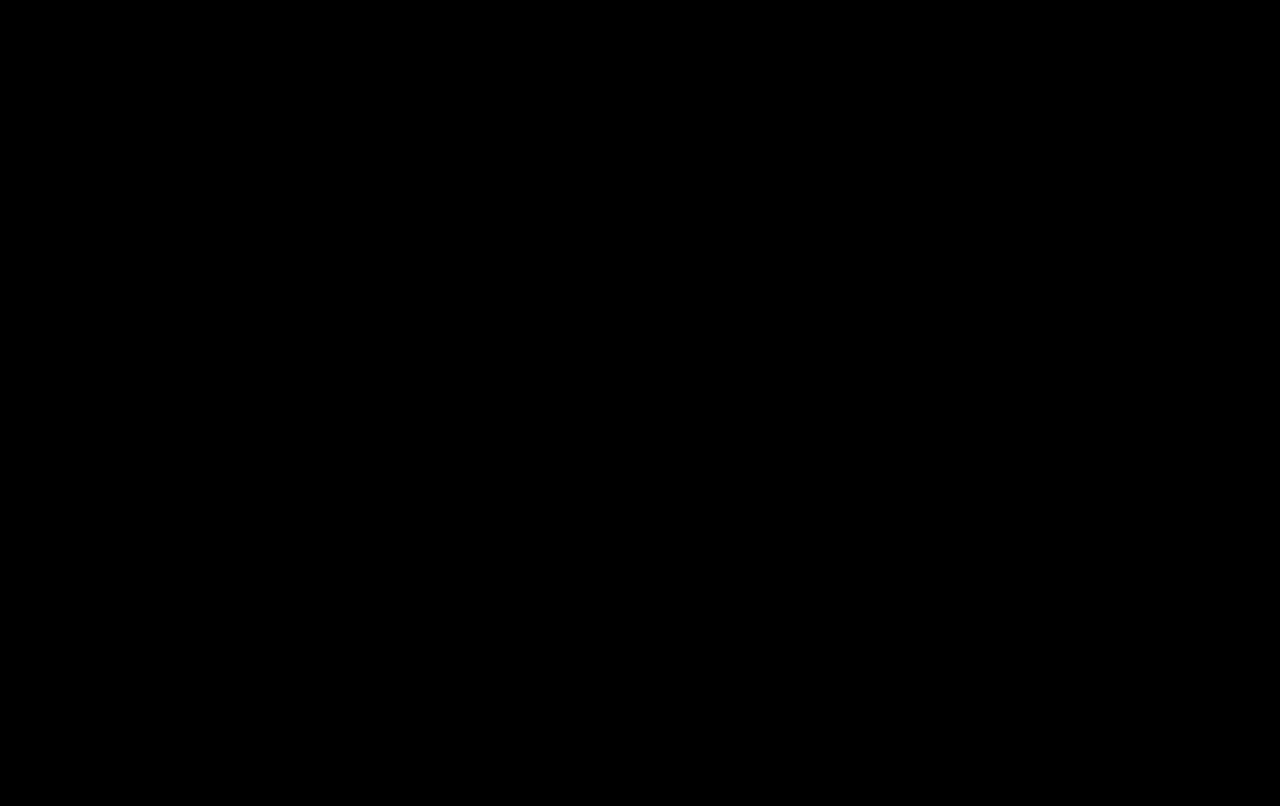
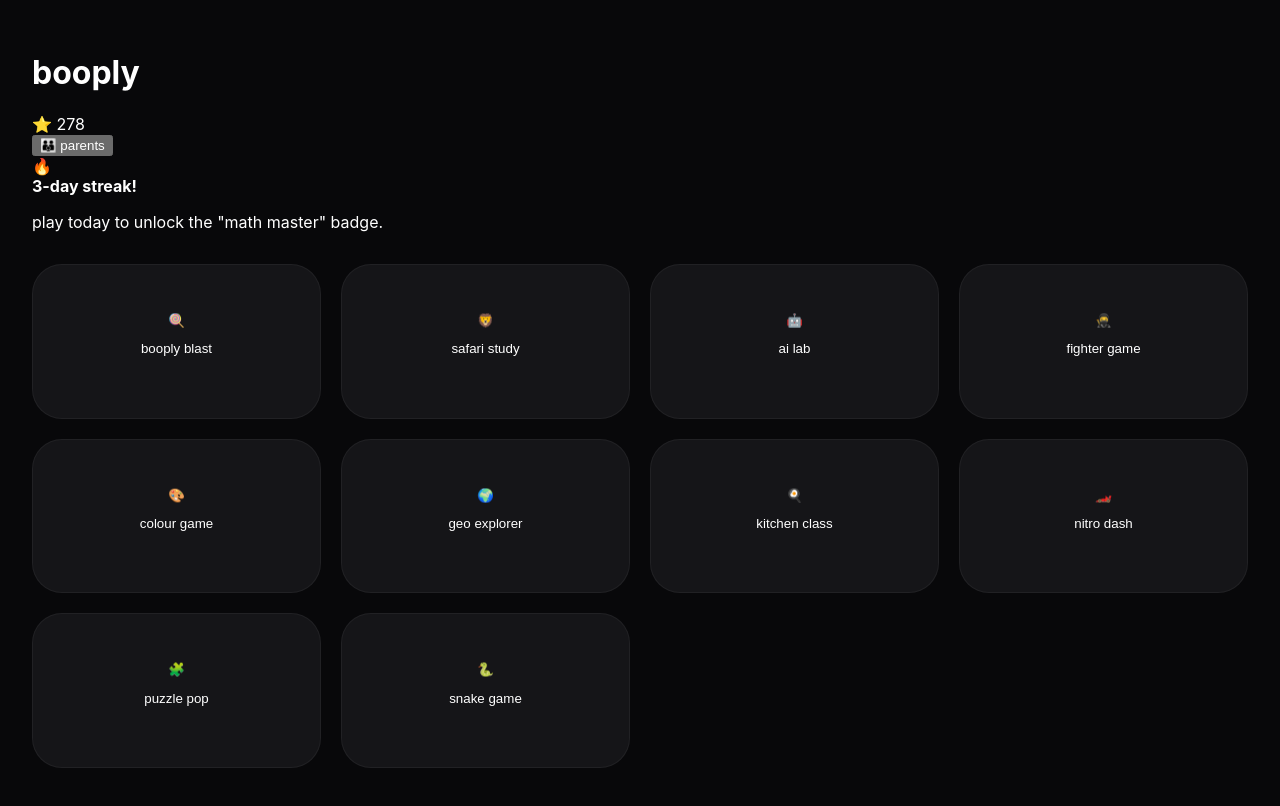
Before and after one commit to Hemantsharma800/booply-site, a React (Vite) app: page / in a window 1280 px wide. Shown: the top 806 px of the page. Built offline with nearby package versions, Linux system fonts and the light colour scheme.

Commit message:
fix: resolve blank screen by correcting relative paths and adding parental portal

```diff
--- a/src/app.jsx
+++ b/src/app.jsx
@@ -1,11 +1,12 @@
 import React, { useState, useEffect } from 'react';
-// 🛠️ RELATIVE PATHS: Necessary because app.jsx is already in 'src'
-import home from './home.jsx';
-import gamemanager from './gamemanager.jsx';
+// 🛠️ FIXED: Removed '/src/' because we are already in the src folder
+import Home from './home.jsx';
+import GameManager from './gamemanager.jsx';
+import './app.css';
 
 const booply_games = [
   { id: 'g1', name: 'booply blast', icon: '🍭', color: '#ff00de', cat: 'puzzle' },
-  { id: 'g2', name: 'safari study', icon: '🦁', color: '#39ff14', cat: 'study' },
+  { id: 'g2', name: 'safari study', icon: '🦁', color: '#39ff14', cat: 'logic' },
   { id: 'g3', name: 'ai lab', icon: '🤖', color: '#00f2ff', cat: 'lab' },
   { id: 'g4', name: 'fighter game', icon: '🥷', color: '#ff4757', cat: 'action' },
   { id: 'g5', name: 'colour game', icon: '🎨', color: '#ffd700', cat: 'logic' },
@@ -17,28 +18,24 @@ const booply_games = [
 ];
 
 export default function app() {
-  const [view, setview] = useState('lobby');
+  const [view, setview] = useState('lobby'); // This state controls the Home Page visibility
   const [activegameid, setactivegameid] = useState(null);
-
-  // 🍪 PERSISTENCE: Starting at 278 stars
   const [stars, setstars] = useState(() => Number(localStorage.getItem('stars')) || 278);
-  const [dailyscore, setdailyscore] = useState(0);
 
   useEffect(() => {
     localStorage.setItem('stars', stars);
   }, [stars]);
 
   return (
-    <div className="booply-platform-root">
+    <div className="booply-root">
       {view === 'lobby' ? (
-        <home
+        <Home
           stars={stars}
-          dailyscore={dailyscore}
           gamelist={booply_games}
           onlaunchgame={(id) => { setactivegameid(id); setview('game'); }}
         />
       ) : (
-        <gamemanager
+        <GameManager
           activegameid={activegameid}
           onexit={() => setview('lobby')}
           onscoreupdate={(s) => setstars(prev => prev + s)}
--- a/src/home.css
+++ b/src/home.css
@@ -1,102 +1,28 @@
-:root {
-    --neon-cyan: #00f2ff;
-    --neon-pink: #ff00de;
-    --dark-bg: #050508;
+.lobby-vibe {
+    min-height: 100vh;
+    /* 🛠️ FORCES visibility on your MacBook screen */
+    background: #08080a;
+    color: white;
+    padding: 2rem;
 }
 
-.booply-container {
-    min-height: 100vh;
-    /* 🛠️ FIX: Forces content to show even if body is bugged */
-    background: var(--dark-bg);
-    color: white;
-    padding: 0 5vw;
-    font-family: 'Inter', sans-serif;
-}
-
-.home-nav {
-    display: flex;
-    justify-content: space-between;
-    align-items: center;
-    padding: 2rem 0;
-}
-
-.brand-logo {
-    font-size: 2.5rem;
-    letter-spacing: -2px;
-    font-weight: 900;
-}
-
-/* 🎮 GRID FIX: Prevents overlap on MacBook Pro */
-.arcade-grid {
+.game-grid {
     display: grid;
     grid-template-columns: repeat(auto-fill, minmax(280px, 1fr));
-    gap: 2rem;
-    padding-bottom: 4rem;
-}
-
-.game-tile {
-    background: rgba(255, 255, 255, 0.03);
-    border: 1px solid rgba(255, 255, 255, 0.1);
-    border-radius: 30px;
-    padding: 2.5rem;
-    transition: 0.4s cubic-bezier(0.175, 0.885, 0.32, 1.275);
-}
-
-.game-tile:hover {
-    transform: translateY(-12px);
-    border-color: var(--theme);
-    box-shadow: 0 20px 40px -10px var(--theme);
-}
-
-/* 🛡️ PARENTAL PORTAL STYLING */
-.portal-grid {
-    display: grid;
-    grid-template-columns: 1fr 1fr;
-    gap: 1.5rem;
+    gap: 20px;
     margin-top: 2rem;
 }
 
-.portal-card {
-    background: #111;
-    padding: 2rem;
-    border-radius: 24px;
-    border: 1px solid #222;
+.tile {
+    background: #151518;
+    border: 1px solid rgba(255, 255, 255, 0.05);
+    padding: 3rem;
+    border-radius: 30px;
+    transition: 0.3s;
 }
 
-.portal-card.full-width {
-    grid-column: span 2;
+.tile:hover {
+    transform: translateY(-10px);
+    border-color: var(--color);
+    box-shadow: 0 10px 30px var(--color);
 }
-
-.skill-bar {
-    background: #222;
-    height: 30px;
-    border-radius: 50px;
-    margin: 10px 0;
-    overflow: hidden;
-}
-
-.skill-bar .fill {
-    background: var(--neon-cyan);
-    height: 100%;
-    display: flex;
-    align-items: center;
-    padding-left: 15px;
-    font-size: 0.8rem;
-    font-weight: 900;
-}
-
-.fade-in {
-    animation: fadeIn 0.8s ease-out;
-}
-
-@keyframes fadeIn {
-    from {
-        opacity: 0;
-        transform: translateY(10px);
-    }
-
-    to {
-        opacity: 1;
-        transform: translateY(0);
-    }
-}
--- a/src/home.jsx
+++ b/src/home.jsx
@@ -1,105 +1,54 @@
 import React, { useState } from 'react';
 import './home.css';
 
-const home = ({ stars, dailyscore, gamelist, onlaunchgame }) => {
-    const [activeview, setactiveview] = useState('arcade'); // arcade | parent
+const home = ({ stars, gamelist, onlaunchgame }) => {
+    const [mode, setmode] = useState('kids'); // kids | parents
 
     return (
-        <div className="booply-container fade-in">
-            {/* 🧭 NAVIGATION HUD */}
-            <header className="home-nav">
-                <h1 className="brand-logo">booply</h1>
-                <div className="hud-actions">
-                    <div className="stat-pill stars">⭐ {stars}</div>
-                    <button
-                        className={`btn-view ${activeview === 'parent' ? 'active' : ''}`}
-                        onClick={() => setactiveview(activeview === 'arcade' ? 'parent' : 'arcade')}
-                    >
-                        {activeview === 'arcade' ? '👪 parents' : '🎮 arcade'}
+        <div className="lobby-vibe">
+            <header className="lobby-header">
+                <h1 className="logo">booply</h1>
+                <div className="nav-hud">
+                    <div className="stat">⭐ {stars}</div>
+                    <button className="mode-toggle" onClick={() => setmode(mode === 'kids' ? 'parents' : 'kids')}>
+                        {mode === 'kids' ? '👪 parents' : '🎮 arcade'}
                     </button>
                 </div>
             </header>
 
-            {activeview === 'arcade' ? (
-                <>
-                    {/* 🔥 HERO SECTION: DAILY MISSION */}
-                    <section className="hero-billboard">
-                        <div className="hero-card">
-                            <div className="hero-text">
-                                <span className="badge">daily goal: 500 pts</span>
-                                <h2>booply blast</h2>
-                                <p>unlock the "neon nebula" badge today!</p>
-                                <button className="btn-play-hero" onClick={() => onlaunchgame('g1')}>play now</button>
-                            </div>
-                            <div className="hero-visual">🍭</div>
+            {mode === 'kids' ? (
+                <main className="kids-arcade fade-in">
+                    <section className="streak-badge">
+                        <span className="fire-icon">🔥</span>
+                        <div className="streak-text">
+                            <strong>3-day streak!</strong>
+                            <p>play today to unlock the "math master" badge.</p>
                         </div>
                     </section>
 
-                    {/* 🎮 10-GAME GRID FIX: MacBook Pro Grid Stabilization */}
-                    <div className="arcade-grid">
-                        {gamelist.map((game) => (
-                            <button
-                                key={game.id}
-                                className="game-tile"
-                                style={{ '--theme': game.color }}
-                                onClick={() => onlaunchgame(game.id)}
-                            >
-                                <span className="game-icon">{game.icon}</span>
-                                <div className="game-info">
-                                    <span className="game-name">{game.name}</span>
-                                    <span className="game-cat">{game.cat}</span>
-                                </div>
+                    <div className="game-grid">
+                        {gamelist.map(game => (
+                            <button key={game.id} className="tile" style={{ '--color': game.color }} onClick={() => onlaunchgame(game.id)}>
+                                <span className="icon">{game.icon}</span>
+                                <p>{game.name}</p>
                             </button>
                         ))}
                     </div>
-
-                    {/* 🏆 COMPETITOR KILLER: Live Badge Streak */}
-                    <section className="streak-zone">
-                        <h3>your rewards cabinet</h3>
-                        <div className="badge-row">
-                            <div className="badge-item unlocked">🔥 3-day streak</div>
-                            <div className="badge-item unlocked">🧠 math wizard</div>
-                            <div className="badge-item locked">🔒 nebula voyager (reaches 500 stars)</div>
-                        </div>
-                    </section>
-                </>
+                </main>
             ) : (
-                /* 🛡️ PARENTAL CARE CENTER (Modern Dashboard Layout) */
                 <section className="parent-portal fade-in">
-                    <div className="portal-header">
-                        <h2>parental care & insights</h2>
-                        <p>track progress and set healthy limits.</p>
+                    <h2>parental care dashboard</h2>
+                    <div className="report-card">
+                        <div className="stat-card"><h3>activity</h3><p>45 mins today</p></div>
+                        <div className="stat-card"><h3>focus</h3><p>math & logic</p></div>
                     </div>
-
-                    <div className="portal-grid">
-                        <div className="portal-card">
-                            <h3>📊 activity report</h3>
-                            <p>time played today: <strong>42 mins</strong></p>
-                            <p>most played: <strong>{gamelist[0].name}</strong></p>
-                        </div>
-                        <div className="portal-card">
-                            <h3>🔒 safety settings</h3>
-                            <div className="toggle-row">
-                                <span>safe-chat only</span>
-                                <input type="checkbox" checked readOnly />
-                            </div>
-                            <div className="toggle-row">
-                                <span>screen time limit (1hr)</span>
-                                <input type="checkbox" />
-                            </div>
-                        </div>
-                        <div className="portal-card full-width">
-                            <h3>📈 skill growth</h3>
-                            <div className="skill-bar"><div className="fill" style={{ width: '70%' }}>logic: 70%</div></div>
-                            <div className="skill-bar"><div className="fill" style={{ width: '45%' }}>math: 45%</div></div>
-                        </div>
+                    <div className="parent-controls">
+                        <h3>🛡️ safety & limits</h3>
+                        <div className="control-row"><span>daily time limit (1hr)</span><input type="checkbox" /></div>
+                        <div className="control-row"><span>educational-only mode</span><input type="checkbox" /></div>
                     </div>
                 </section>
             )}
-
-            <footer className="footer-vibe">
-                <p>booply &copy; 2025 | elite math arcade</p>
-            </footer>
         </div>
     );
 };
```
